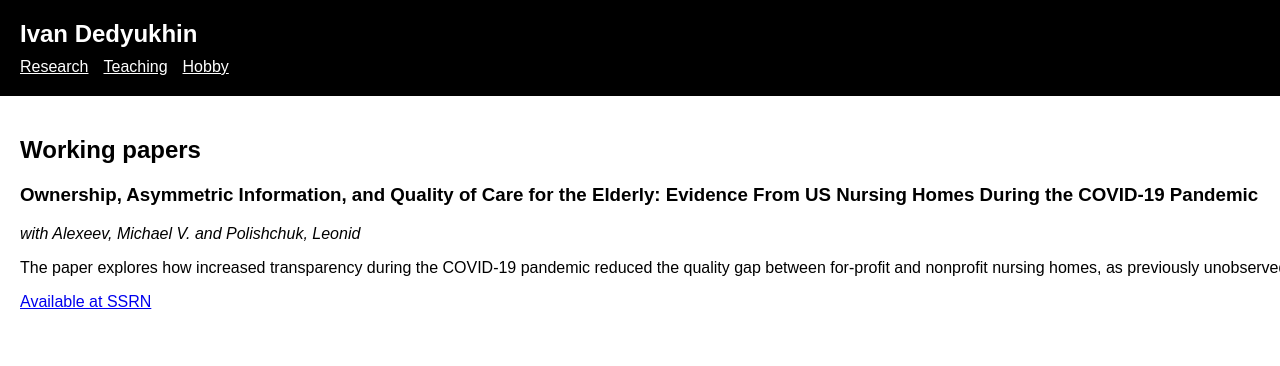
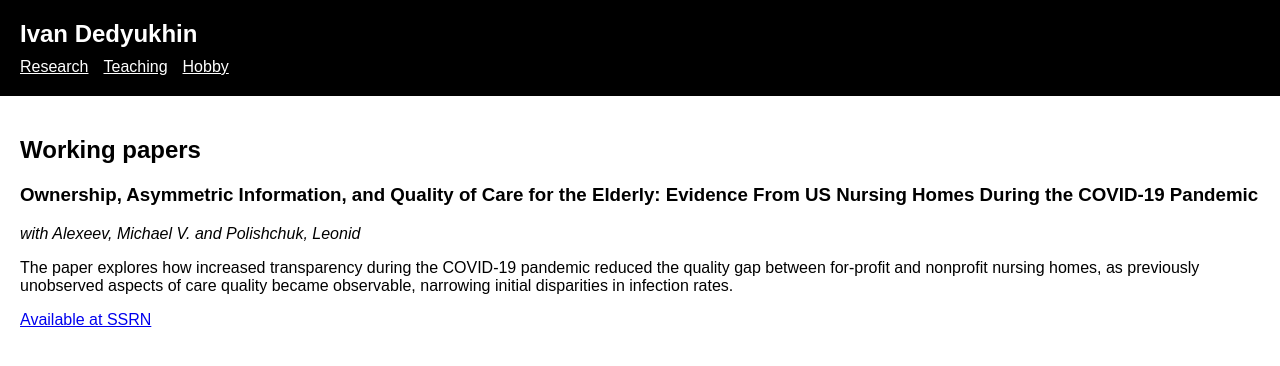
Before and after one commit to Dedyukhin/dedyukhin.github.io, a Jekyll site: the page built from Research.md, in a window 1280 px wide. Shown: the top 366 px of the page. Built offline with Jekyll 4.4.1, drawn with Linux system fonts in a browser that asks for light colours.

Commit message:
Update default.html

```diff
--- a/_layouts/default.html
+++ b/_layouts/default.html
@@ -19,8 +19,9 @@
             width: 100%;
             margin: 0 auto;
             padding: 20px;
-            overflow: visible; /* Ensure overflow is allowed */
-            white-space: nowrap; /* Prevents text from wrapping to a new line */
+            overflow: hidden; /* Prevents overflow */
+            box-sizing: border-box; /* Ensures padding is included in the width calculation */
+            word-wrap: break-word; /* Breaks long words to fit within the container */
         }
 
         /* Navigation bar styling */
```
